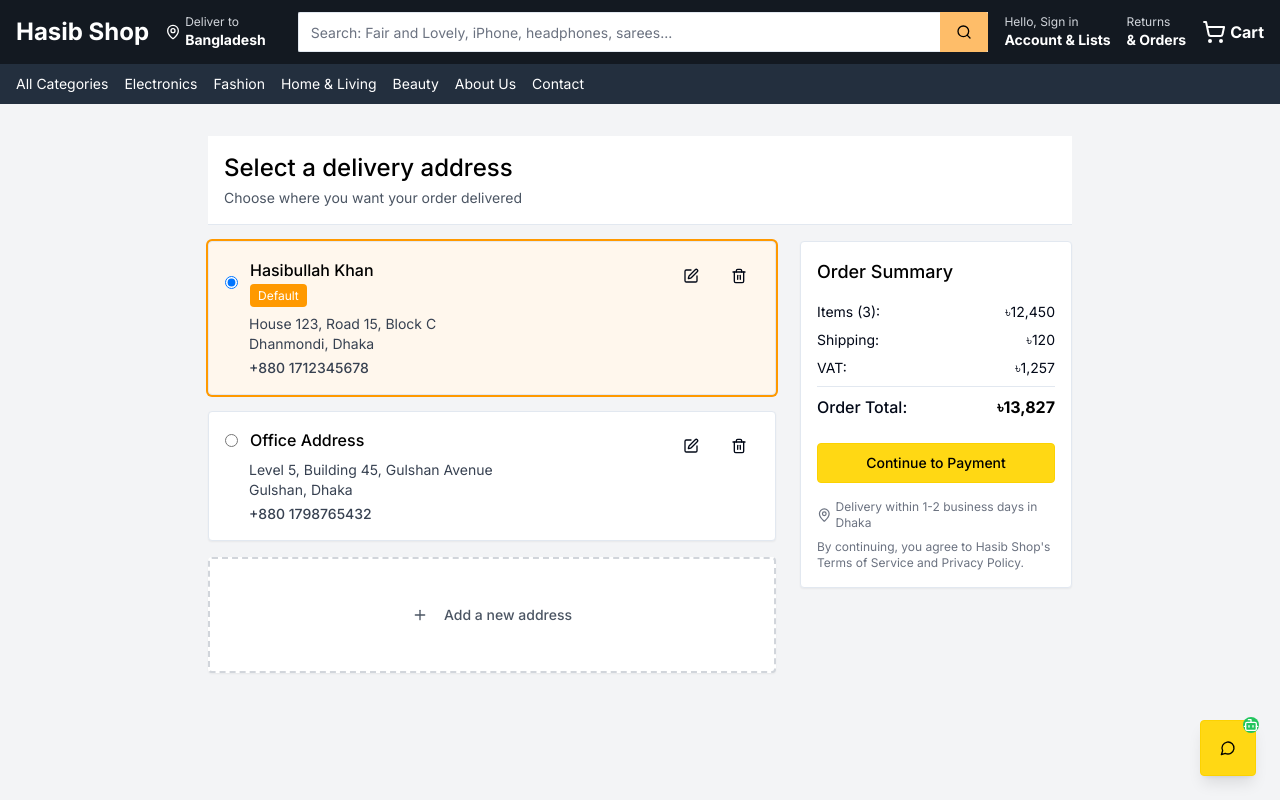
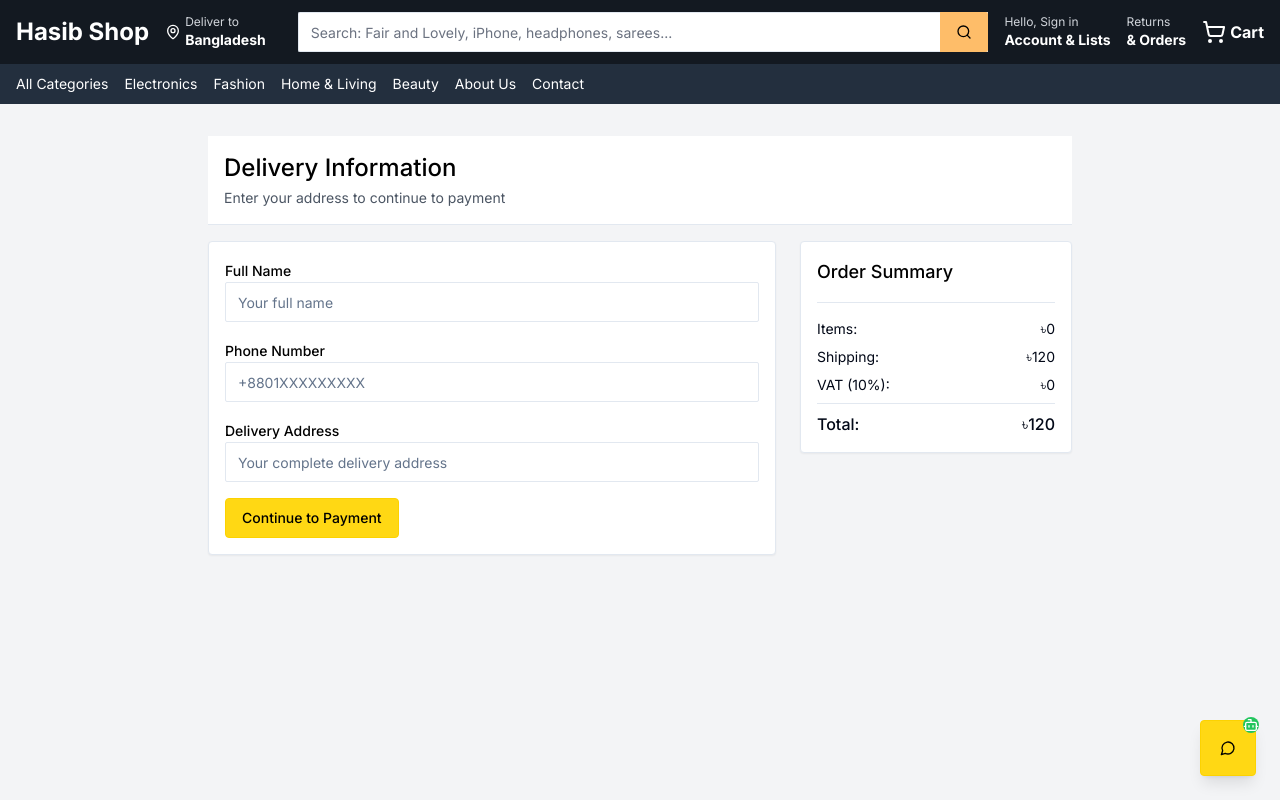
Before and after one commit to Hasibullah-cyber/Amazon, a Next.js app: page /checkout/location in a window 1280 px wide. Shown: the top 800 px of the page. Built offline with nearby package versions, Linux system fonts and the light colour scheme.

Commit message:
Update page.tsx
Chat GPT fix

```diff
--- a/app/checkout/location/page.tsx
+++ b/app/checkout/location/page.tsx
@@ -1,297 +1,146 @@
 "use client"
 
-import { useState } from "react"
-import { Button } from "@/components/ui/button"
+import { useEffect, useState } from "react"
 import { Input } from "@/components/ui/input"
 import { Card } from "@/components/ui/card"
-import { MapPin, Plus, Edit, Trash2 } from "lucide-react"
+import { Button } from "@/components/ui/button"
 import { useRouter } from "next/navigation"
 import { useToast } from "@/components/ui/use-toast"
 
-interface Address {
+interface CartItem {
   id: string
   name: string
-  phone: string
-  address: string
-  city: string
-  area: string
-  isDefault: boolean
+  price: number
+  quantity: number
+  image?: string
 }
 
 export default function LocationPage() {
   const router = useRouter()
   const { toast } = useToast()
-  const [showAddForm, setShowAddForm] = useState(false)
-  const [editingAddress, setEditingAddress] = useState<string | null>(null)
-  const [addresses, setAddresses] = useState<Address[]>([
-    {
-      id: "1",
-      name: "Hasibullah Khan",
-      phone: "+880 1712345678",
-      address: "House 123, Road 15, Block C",
-      city: "Dhaka",
-      area: "Dhanmondi",
-      isDefault: true,
-    },
-    {
-      id: "2",
-      name: "Office Address",
-      phone: "+880 1798765432",
-      address: "Level 5, Building 45, Gulshan Avenue",
-      city: "Dhaka",
-      area: "Gulshan",
-      isDefault: false,
-    },
-  ])
 
-  const [newAddress, setNewAddress] = useState({
-    name: "",
-    phone: "",
-    address: "",
-    city: "Dhaka",
-    area: "",
-  })
+  const [name, setName] = useState("")
+  const [phone, setPhone] = useState("")
+  const [address, setAddress] = useState("")
+  const [cartItems, setCartItems] = useState<CartItem[]>([])
 
-  const handleAddAddress = () => {
-    if (!newAddress.name || !newAddress.phone || !newAddress.address || !newAddress.area) {
+  useEffect(() => {
+    const stored = localStorage.getItem("cart")
+    if (stored) {
+      try {
+        setCartItems(JSON.parse(stored))
+      } catch (e) {
+        console.error("Failed to parse cart:", e)
+      }
+    }
+  }, [])
+
+  const subtotal = cartItems.reduce((acc, item) => acc + item.price * item.quantity, 0)
+  const shipping = 120
+  const vat = Math.round(subtotal * 0.1)
+  const total = subtotal + shipping + vat
+
+  const handleContinue = () => {
+    if (!name || !phone || !address) {
       toast({
-        title: "Error",
-        description: "Please fill in all required fields",
+        title: "Missing Information",
+        description: "Please fill in all fields before continuing.",
         variant: "destructive",
       })
       return
     }
 
-    const address: Address = {
-      id: Date.now().toString(),
-      ...newAddress,
-      isDefault: addresses.length === 0,
-    }
+    toast({
+      title: "Location Saved",
+      description: "Your shipping details have been saved.",
+    })
 
-    setAddresses([...addresses, address])
-    setNewAddress({ name: "", phone: "", address: "", city: "Dhaka", area: "" })
-    setShowAddForm(false)
-
-    toast({
-      title: "Address Added",
-      description: "Your new address has been saved successfully",
-    })
-  }
-
-  const handleSetDefault = (id: string) => {
-    setAddresses(addresses.map((addr) => ({ ...addr, isDefault: addr.id === id })))
-    toast({
-      title: "Default Address Updated",
-      description: "Your default delivery address has been changed",
-    })
-  }
-
-  const handleDeleteAddress = (id: string) => {
-    setAddresses(addresses.filter((addr) => addr.id !== id))
-    toast({
-      title: "Address Deleted",
-      description: "The address has been removed from your account",
-    })
-  }
-
-  const handleContinue = () => {
-    const defaultAddress = addresses.find((addr) => addr.isDefault)
-    if (!defaultAddress) {
-      toast({
-        title: "No Address Selected",
-        description: "Please select a delivery address to continue",
-        variant: "destructive",
-      })
-      return
-    }
-
-    router.push("/checkout/payment")
+    router.push("/payment")
   }
 
   return (
     <div className="bg-gray-100 min-h-screen py-8">
       <div className="container mx-auto px-4 max-w-4xl">
-        {/* Header */}
         <div className="bg-white p-4 mb-4 border-b">
-          <h1 className="text-2xl font-medium text-black">Select a delivery address</h1>
-          <p className="text-sm text-gray-600 mt-1">Choose where you want your order delivered</p>
+          <h1 className="text-2xl font-medium text-black">Delivery Information</h1>
+          <p className="text-sm text-gray-600 mt-1">Enter your address to continue to payment</p>
         </div>
 
         <div className="grid grid-cols-1 lg:grid-cols-3 gap-6">
-          {/* Address Selection */}
           <div className="lg:col-span-2 space-y-4">
-            {/* Existing Addresses */}
-            {addresses.map((address) => (
-              <Card
-                key={address.id}
-                className={`p-4 cursor-pointer transition-all ${
-                  address.isDefault ? "ring-2 ring-[#ff9900] bg-orange-50" : "hover:shadow-md"
-                }`}
-              >
-                <div className="flex items-start justify-between">
-                  <div className="flex-1">
-                    <div className="flex items-center mb-2">
-                      <input
-                        type="radio"
-                        name="address"
-                        checked={address.isDefault}
-                        onChange={() => handleSetDefault(address.id)}
-                        className="mr-3"
+            <Card className="p-4 space-y-4">
+              <div>
+                <label className="text-sm font-medium text-black">Full Name</label>
+                <Input
+                  value={name}
+                  onChange={(e) => setName(e.target.value)}
+                  placeholder="Your full name"
+                  required
                 />
+              </div>
+
               <div>
-                        <h3 className="font-medium text-black">{address.name}</h3>
-                        {address.isDefault && (
-                          <span className="text-xs bg-[#ff9900] text-white px-2 py-1 rounded">Default</span>
-                        )}
+                <label className="text-sm font-medium text-black">Phone Number</label>
+                <Input
+                  value={phone}
+                  onChange={(e) => setPhone(e.target.value)}
+                  placeholder="+8801XXXXXXXXX"
+                  required
+                />
               </div>
+
+              <div>
+                <label className="text-sm font-medium text-black">Delivery Address</label>
+                <Input
+                  value={address}
+                  onChange={(e) => setAddress(e.target.value)}
+                  placeholder="Your complete delivery address"
+                  required
+                />
               </div>
-                    <div className="ml-6 text-sm text-gray-700">
-                      <p>{address.address}</p>
-                      <p>
-                        {address.area}, {address.city}
-                      </p>
-                      <p className="mt-1 font-medium">{address.phone}</p>
-                    </div>
-                  </div>
-                  <div className="flex space-x-2">
-                    <Button variant="ghost" size="sm" onClick={() => setEditingAddress(address.id)}>
-                      <Edit className="h-4 w-4" />
-                    </Button>
-                    <Button
-                      variant="ghost"
-                      size="sm"
-                      onClick={() => handleDeleteAddress(address.id)}
-                      disabled={addresses.length === 1}
-                    >
-                      <Trash2 className="h-4 w-4" />
-                    </Button>
-                  </div>
-                </div>
-              </Card>
-            ))}
 
-            {/* Add New Address */}
-            {!showAddForm ? (
-              <Card className="p-4 border-dashed border-2 border-gray-300">
-                <Button
-                  variant="ghost"
-                  className="w-full h-20 text-gray-600 hover:text-black"
-                  onClick={() => setShowAddForm(true)}
-                >
-                  <Plus className="h-6 w-6 mr-2" />
-                  Add a new address
+              <Button className="amazon-button" onClick={handleContinue}>
+                Continue to Payment
               </Button>
             </Card>
-            ) : (
-              <Card className="p-6">
-                <h3 className="text-lg font-medium text-black mb-4">Add a new address</h3>
-                <div className="grid grid-cols-1 md:grid-cols-2 gap-4">
-                  <div>
-                    <label className="block text-sm font-medium text-gray-700 mb-1">Full Name *</label>
-                    <Input
-                      value={newAddress.name}
-                      onChange={(e) => setNewAddress({ ...newAddress, name: e.target.value })}
-                      placeholder="Enter your full name"
-                    />
-                  </div>
-                  <div>
-                    <label className="block text-sm font-medium text-gray-700 mb-1">Phone Number *</label>
-                    <Input
-                      value={newAddress.phone}
-                      onChange={(e) => setNewAddress({ ...newAddress, phone: e.target.value })}
-                      placeholder="+880 1XXXXXXXXX"
-                    />
-                  </div>
-                  <div className="md:col-span-2">
-                    <label className="block text-sm font-medium text-gray-700 mb-1">Address *</label>
-                    <Input
-                      value={newAddress.address}
-                      onChange={(e) => setNewAddress({ ...newAddress, address: e.target.value })}
-                      placeholder="House/Flat number, Road, Block"
-                    />
-                  </div>
-                  <div>
-                    <label className="block text-sm font-medium text-gray-700 mb-1">City *</label>
-                    <select
-                      value={newAddress.city}
-                      onChange={(e) => setNewAddress({ ...newAddress, city: e.target.value })}
-                      className="w-full p-2 border border-gray-300 rounded-md"
-                    >
-                      <option value="Dhaka">Dhaka</option>
-                      <option value="Chittagong">Chittagong</option>
-                      <option value="Sylhet">Sylhet</option>
-                      <option value="Rajshahi">Rajshahi</option>
-                      <option value="Khulna">Khulna</option>
-                      <option value="Barisal">Barisal</option>
-                    </select>
-                  </div>
-                  <div>
-                    <label className="block text-sm font-medium text-gray-700 mb-1">Area *</label>
-                    <Input
-                      value={newAddress.area}
-                      onChange={(e) => setNewAddress({ ...newAddress, area: e.target.value })}
-                      placeholder="e.g., Dhanmondi, Gulshan, Uttara"
-                    />
-                  </div>
-                </div>
-                <div className="flex space-x-3 mt-6">
-                  <Button onClick={handleAddAddress} className="amazon-button">
-                    Add Address
-                  </Button>
-                  <Button
-                    variant="outline"
-                    onClick={() => {
-                      setShowAddForm(false)
-                      setNewAddress({ name: "", phone: "", address: "", city: "Dhaka", area: "" })
-                    }}
-                  >
-                    Cancel
-                  </Button>
-                </div>
-              </Card>
-            )}
           </div>
 
-          {/* Order Summary */}
           <div className="lg:col-span-1">
             <Card className="p-4 sticky top-4">
               <h3 className="text-lg font-medium text-black mb-4">Order Summary</h3>
+
+              <div className="space-y-3 mb-4">
+                {cartItems.map((item) => (
+                  <div key={item.id} className="flex items-center space-x-3">
+                    <div className="w-12 h-12 bg-gray-200 rounded" />
+                    <div className="flex-1">
+                      <p className="text-sm font-medium">{item.name}</p>
+                      <p className="text-xs text-gray-500">Qty: {item.quantity}</p>
+                    </div>
+                    <span className="text-sm">৳{(item.price * item.quantity).toLocaleString()}</span>
+                  </div>
+                ))}
+              </div>
+
+              <hr className="my-4" />
               <div className="space-y-2 text-sm">
                 <div className="flex justify-between">
-                  <span>Items (3):</span>
-                  <span>৳12,450</span>
+                  <span>Items:</span>
+                  <span>৳{subtotal.toLocaleString()}</span>
                 </div>
                 <div className="flex justify-between">
                   <span>Shipping:</span>
-                  <span>৳120</span>
+                  <span>৳{shipping}</span>
                 </div>
                 <div className="flex justify-between">
-                  <span>VAT:</span>
-                  <span>৳1,257</span>
+                  <span>VAT (10%):</span>
+                  <span>৳{vat}</span>
                 </div>
                 <hr className="my-2" />
                 <div className="flex justify-between font-medium text-base">
-                  <span>Order Total:</span>
-                  <span className="amazon-price">৳13,827</span>
+                  <span>Total:</span>
+                  <span>৳{total.toLocaleString()}</span>
                 </div>
-              </div>
-
-              <div className="mt-6">
-                <Button
-                  onClick={handleContinue}
-                  className="amazon-button w-full"
-                  disabled={!addresses.find((addr) => addr.isDefault)}
-                >
-                  Continue to Payment
-                </Button>
-              </div>
-
-              <div className="mt-4 text-xs text-gray-500">
-                <div className="flex items-center mb-2">
-                  <MapPin className="h-4 w-4 mr-1" />
-                  <span>Delivery within 1-2 business days in Dhaka</span>
-                </div>
-                <p>By continuing, you agree to Hasib Shop's Terms of Service and Privacy Policy.</p>
               </div>
             </Card>
           </div>
```
Lines whose indentation alone changed are shown as unchanged.
